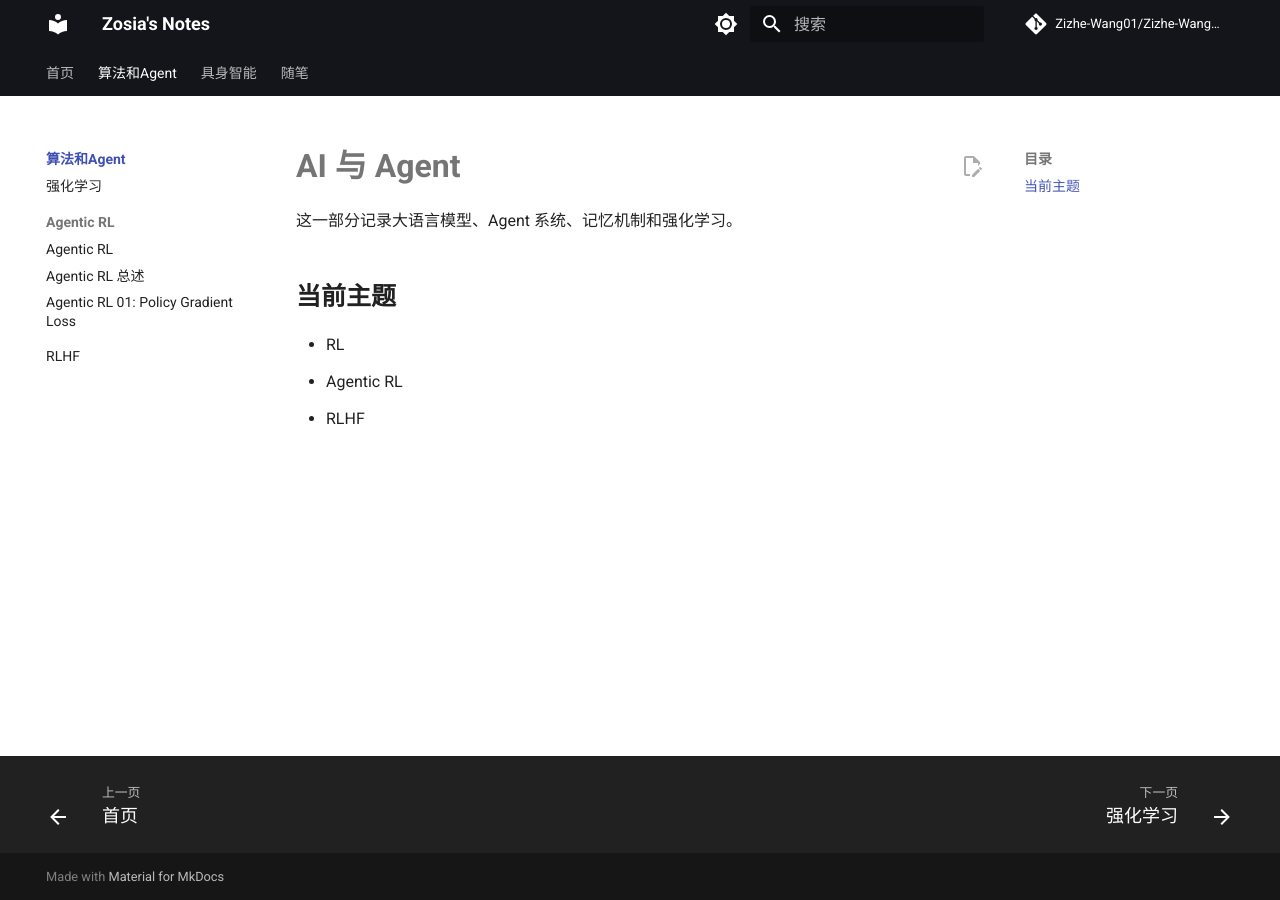
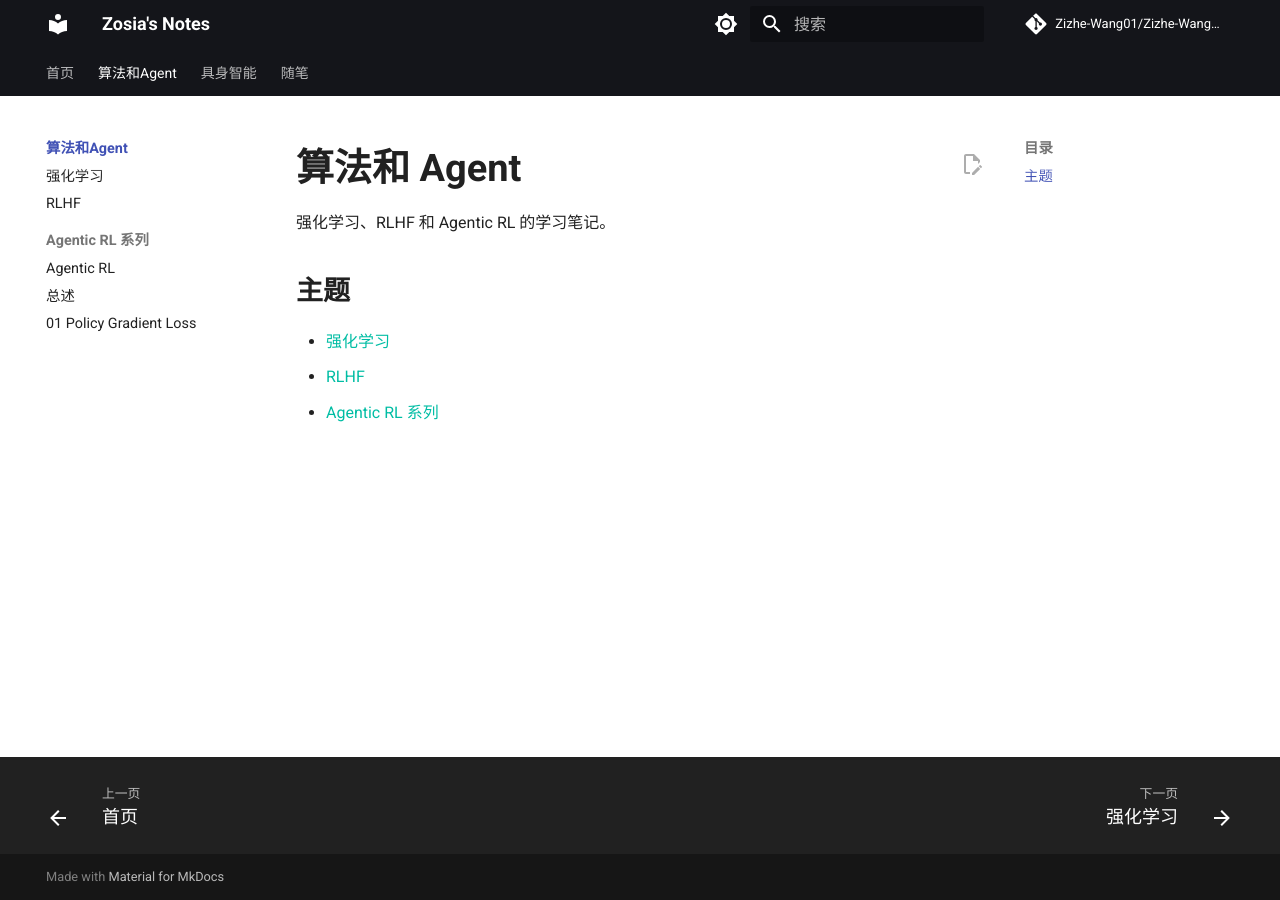
Before and after one commit to Zizhe-Wang01/Zizhe-Wang01.github.io, an MkDocs documentation site: the page built from docs/ai/index.md, in a window 1280 px wide. Built offline with MkDocs 1.6.1 and Material for MkDocs 9.7.7, drawn with Linux system fonts in a browser that asks for light colours; comment, search, counter and statistics services are not loaded.

```diff
--- a/docs/ai/index.md
+++ b/docs/ai/index.md
@@ -1,9 +1,9 @@
-# AI 与 Agent
+# 算法和 Agent
 
-这一部分记录大语言模型、Agent 系统、记忆机制和强化学习。
+强化学习、RLHF 和 Agentic RL 的学习笔记。
 
-## 当前主题
+## 主题
 
-- RL
-- Agentic RL
-- RLHF
+- [强化学习](reinforcement-learning.md)
+- [RLHF](rlhf.md)
+- [Agentic RL 系列](agenticrl.md)
--- a/docs/stylesheets/extra.css
+++ b/docs/stylesheets/extra.css
@@ -1,9 +1,9 @@
 :root {
-  --md-text-font-size: 0.82rem;
+  --md-text-font-size: 0.8rem;
 }
 
 .md-typeset {
-  line-height: 1.82;
+  line-height: 1.72;
 }
 
 .md-typeset h1,
@@ -14,11 +14,30 @@
 }
 
 .md-typeset h1 {
-  margin-bottom: 0.9rem;
+  margin-bottom: 0.7rem;
+  color: var(--md-default-fg-color);
+  font-size: 1.9rem;
 }
 
 .md-typeset h2 {
-  margin-top: 2.2rem;
+  margin-top: 1.8rem;
+  font-size: 1.35rem;
+}
+
+.md-main__inner {
+  margin-top: 1rem;
+}
+
+.md-content__inner {
+  padding-top: 1rem;
+}
+
+.md-nav {
+  font-size: 0.72rem;
+}
+
+.md-nav__title {
+  font-weight: 650;
 }
 
 .md-tabs__link--active,
--- a/mkdocs.yml
+++ b/mkdocs.yml
@@ -74,11 +74,12 @@ nav:
   - 算法和Agent:
       - ai/index.md
       - 强化学习: ai/reinforcement-learning.md
-      - Agentic RL:
+      - RLHF: ai/rlhf.md
+      - Agentic RL 系列:
           - ai/agenticrl.md
-          - Agentic RL 总述: ai/agenticrloverview.md
-          - "Agentic RL 01: Policy Gradient Loss": ai/agenticrl_01.md
-      - RLHF: ai/rlhf.md
+          - 总述: ai/agenticrloverview.md
+          - "01 Policy Gradient Loss": ai/agenticrl_01.md
+
   - 具身智能:
       - robotics/index.md
       - Isaac Sim: robotics/isaac-sim.md
```
Also changed, not shown: docs/ai/agenticrl.md (+3 -4 lines).
